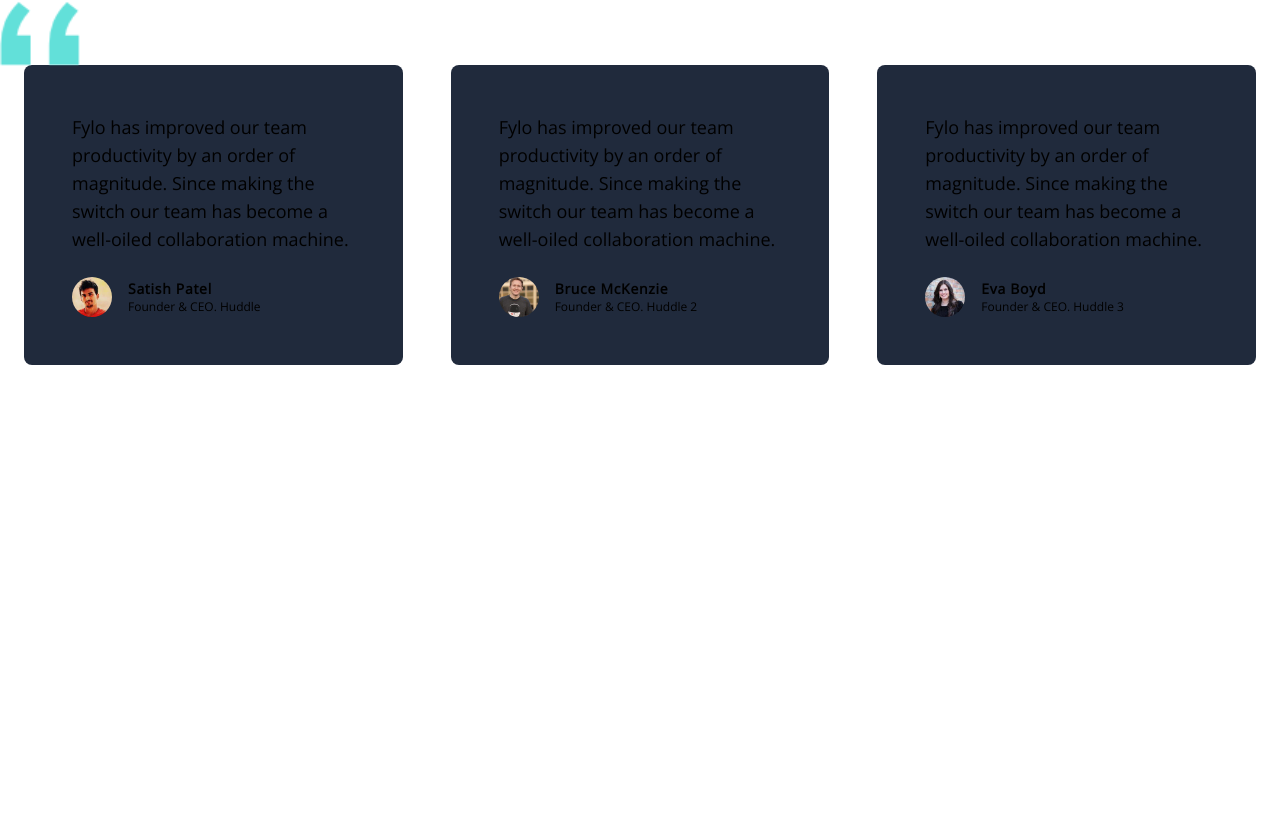
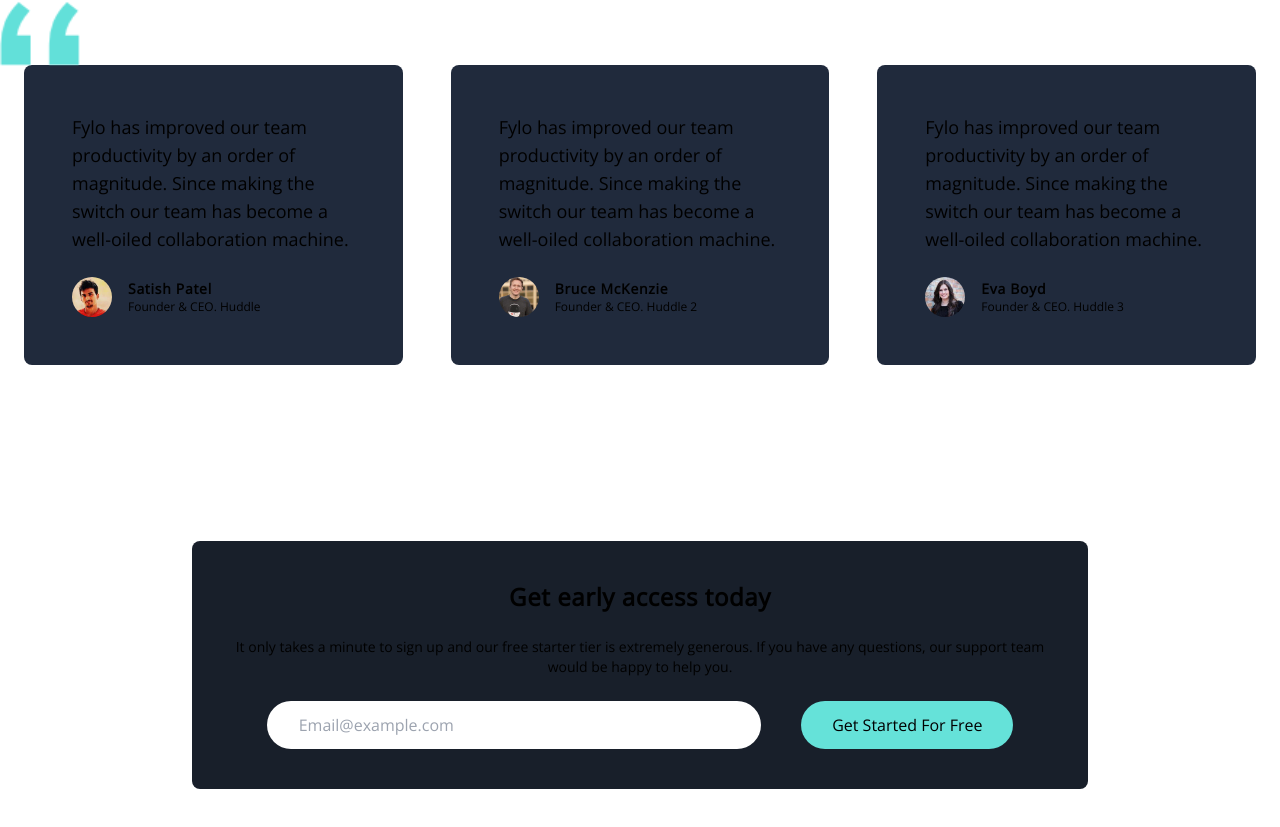
Before and after one commit to Mahdi-Alaee/fylo-website, a React (Vite) app: page / in a window 1280 px wide. Shown: the part 2629-3456 px from the top of the page. Before the commit the page ends 3138 px from the top, so only its background shows below. Built offline with nearby package versions, Linux system fonts and the light colour scheme.

Commit message:
done EarlyAccessForm

```diff
--- a/src/App.jsx
+++ b/src/App.jsx
@@ -5,6 +5,7 @@ import HeroSection from "./components/HeroSection";
 import FeaturesSection from "./components/FeaturesSection";
 import ProductiveSection from "./components/ProductiveSection";
 import Comments from "./components/Comments/Comments";
+import EarlyAccessForm from "./components/EarlyAccessForm";
 
 function App() {
   const [isDark, setIsDark] = useState(false);
@@ -32,6 +33,7 @@ function App() {
             <FeaturesSection />
             <ProductiveSection />
             <Comments />
+            <EarlyAccessForm />
           </main>
 
 
--- a/src/components/EarlyAccessForm.jsx
+++ b/src/components/EarlyAccessForm.jsx
@@ -2,20 +2,20 @@ import Button from "./Button";
 
 function EarlyAccessForm() {
   return (
-    <section>
+    <section className="bg-darkBlue1 max-w-4xl rounded-lg px-6 mx-6 mt-44 py-10 flex flex-col gap-y-6 items-center text-center md:mx-auto">
       {/* title */}
-      <h4>Get early access today</h4>
+      <h4 className="font-bold text-2xl tracking-wide">Get early access today</h4>
       {/* description */}
-      <p>
+      <p className="text-sm">
         It only takes a minute to sign up and our free starter tier is extremely
         generous. If you have any questions, our support team would be happy to
         help you.
       </p>
 
       {/* form */}
-      <form>
-        <input type="text" placeholder="Email@example.com" />
-        <Button className='btn' type="submit">Get Started For Free</Button>
+      <form className="flex flex-col w-full gap-y-6 md:flex-row md:justify-center md:gap-x-10 ">
+        <input className="pl-8 py-3 rounded-full outline-none text-black md:w-7/12" type="text" placeholder="Email@example.com" />
+        <Button className='btn mt-0 py-3 md:w-3/12' type="submit">Get Started For Free</Button>
       </form>
     </section>
   );
--- a/src/components/HeroSection.jsx
+++ b/src/components/HeroSection.jsx
@@ -30,7 +30,7 @@ function HeroSection() {
         </p>
 
         <Button
-          className="btn"
+          className="btn mt-8 px-16 py-3"
           href="#"
         >
           Get Started
--- a/src/index.css
+++ b/src/index.css
@@ -13,5 +13,5 @@
 }
 
 .btn{
-    @apply bg-accentCyan mt-8 inline-block px-16 py-3 rounded-full hover:scale-95;
+    @apply bg-accentCyan inline-block rounded-full hover:scale-95;
 }
```
